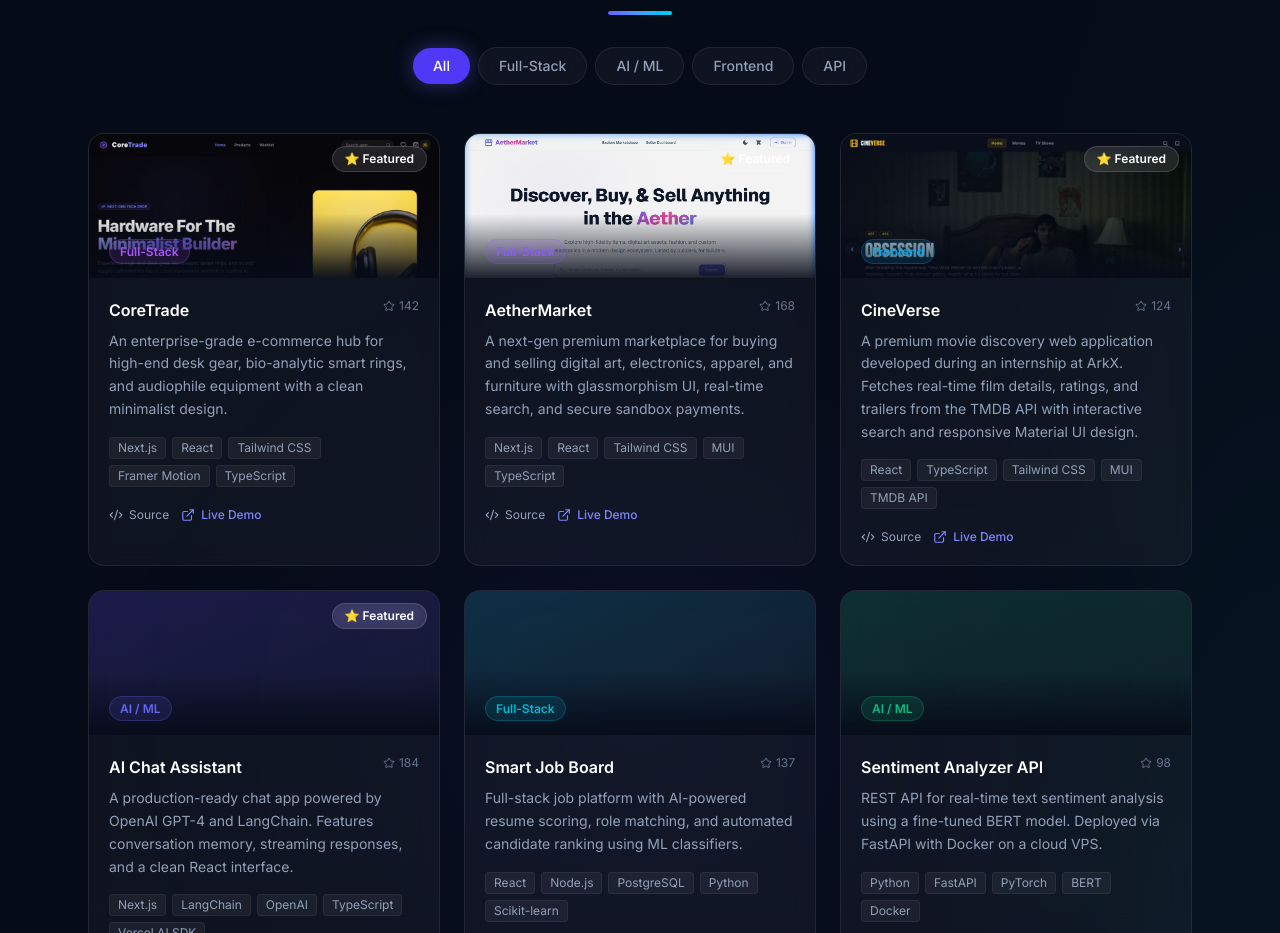
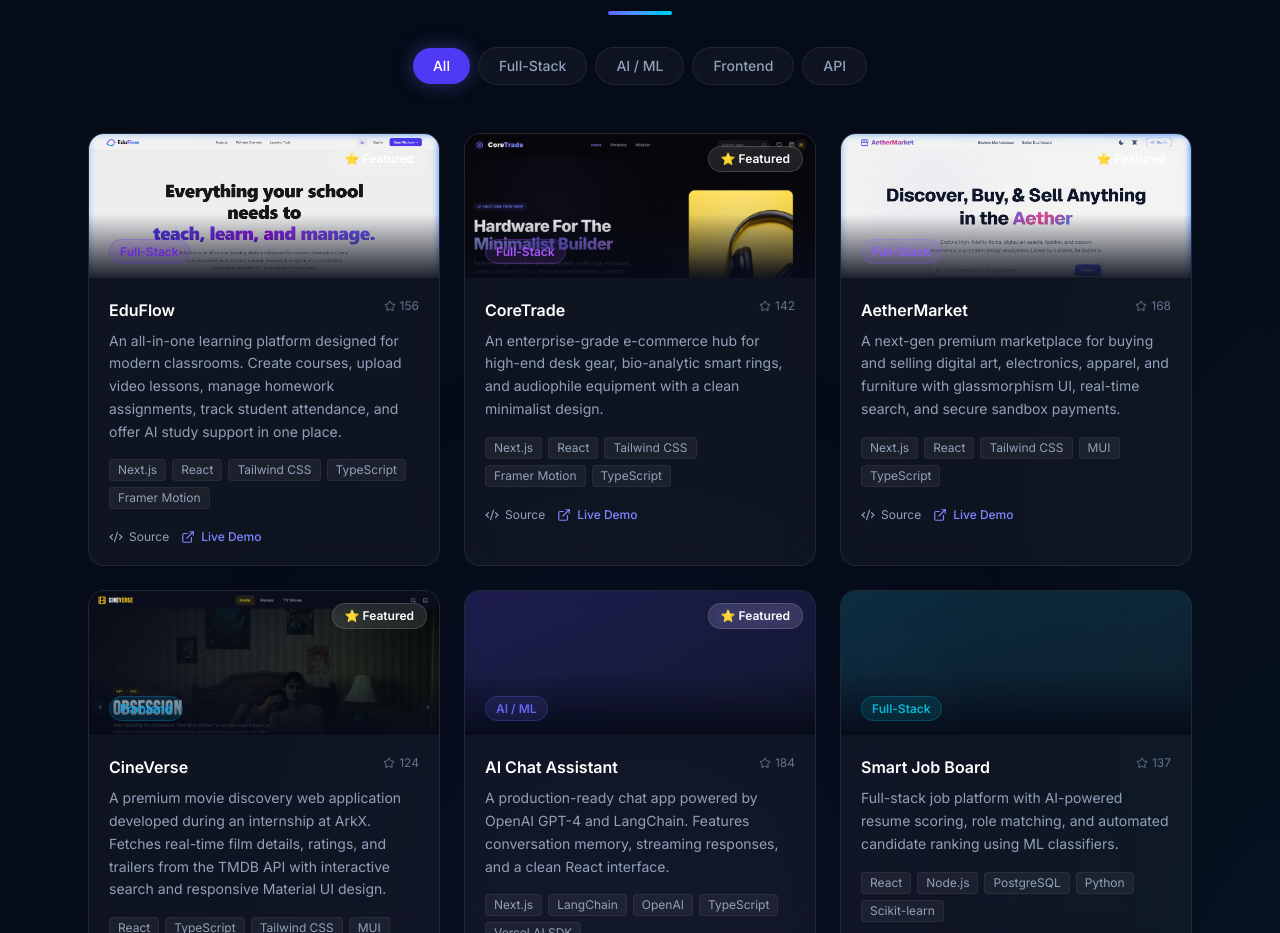
Before and after one commit to Marewane/modern_portfolio, a Next.js app: page / in a window 1280 px wide. Shown: the part 3181-4114 px from the top of the page. Built offline with nearby package versions, Linux system fonts and the light colour scheme.

Commit message:
feat: add EduFlow project to portfolio

```diff
--- a/src/components/Projects.tsx
+++ b/src/components/Projects.tsx
@@ -8,6 +8,21 @@ import AnimatedSection from "./ui/AnimatedSection";
 const FILTERS = ["All", "Full-Stack", "AI / ML", "Frontend", "API"];
 
 const projects = [
+  {
+    id: 10,
+    title: "EduFlow",
+    category: "Full-Stack",
+    description:
+      "An all-in-one learning platform designed for modern classrooms. Create courses, upload video lessons, manage homework assignments, track student attendance, and offer AI study support in one place.",
+    tags: ["Next.js", "React", "Tailwind CSS", "TypeScript", "Framer Motion"],
+    stars: 156,
+    color: "from-blue-600/20 to-violet-900/10",
+    accentColor: "#6d28d9",
+    liveUrl: "https://edu-flow-omega-blond.vercel.app/",
+    githubUrl: "https://github.com/Marewane/EduFlow",
+    image: "/projects/eduflow.png",
+    featured: true,
+  },
   {
     id: 7,
     title: "CoreTrade",
```
Also changed, not shown: public/projects/eduflow.png (added).
